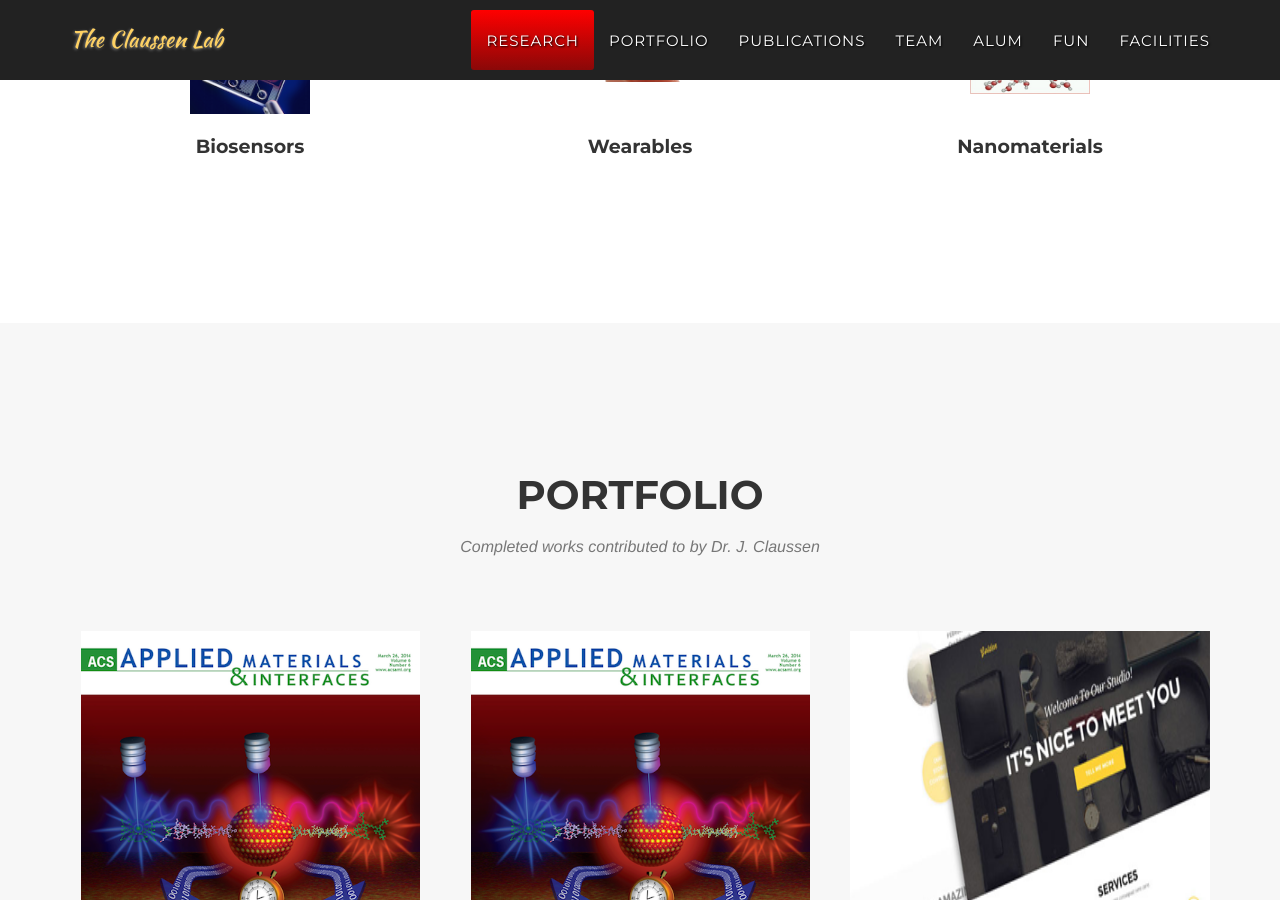
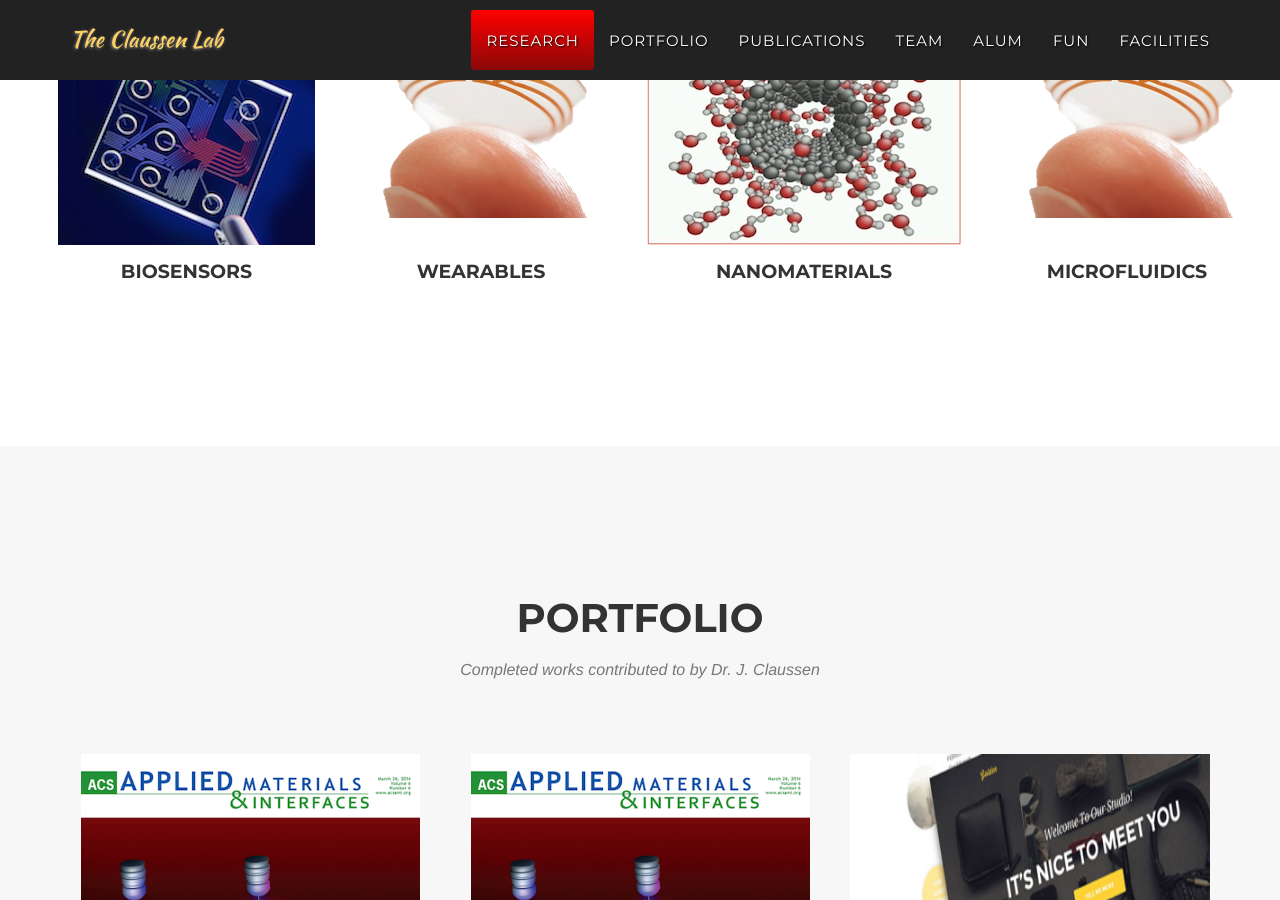
Before and after one commit to shaoweiD/newwebsite, a Jekyll site: the page built from index.html, in a window 1280 px wide and 900 px high, scrolled down 843 px. Built offline with Jekyll 4.4.1, drawn with Linux system fonts in a browser that asks for light colours; some web fonts are replaced.

Commit message:
Alternate take on the Research display
Width is taken care of in the agency.css file

```diff
--- a/_includes/Research.html
+++ b/_includes/Research.html
@@ -6,6 +6,39 @@
                     <h2 class="section-heading">Research</h2>
                 </div>
             </div>
+            <div class="row text-center">
+                <table class="research-bar">
+                    <tbody>
+                        <tr>
+                            <td>
+                                <img src="img/MF.png" alt="Lab on a Chip">
+                            </td>
+                            <td>
+                                <img src="img/W.png" alt="Really cool contact lens">
+                            </td>
+                            <td>
+                                <img src="img/Nanomaterials.jpg" alt="Carbon Nanoscale">
+                            </td>
+                            <td>
+                                <img src="img/W.png" alt="lab">
+                            </td>
+                            <td>
+                                <img src="img/Nanomaterials.jpg" alt="lab">
+                            </td>
+                        </tr>
+                        <tr>
+                            <td><h4>Biosensors</h4></td>
+                            <td><h4>Wearables</h4></td>
+                            <td><h4>Nanomaterials</h4></td>
+                            <td><h4>Microfluidics</h4></td>
+                            <td><h4>Nanomanufacturing</h4></td>
+                        </tr>
+                    </tbody>
+                </table>
+            </div>
+
+            <!-- If we want to keep this, I'll just comment it out of the code for now
+
             <div class="row text-center">
                 <div class="col-md-4">
                     <span class="fa-stack fa-4x">
@@ -26,8 +59,10 @@
                        <img src="img/Nanomaterials.jpg" class="img-responsive" alt="Carbon Nanoscale" height="150" width="150">
                     </span>
                     <h4 class="service-heading">Nanomaterials</h4>
-                    <!--<p class="text-muted">TEG</p>-->
                 </div>
             </div>
+
+            -->
+
         </div>
     </section>
```
